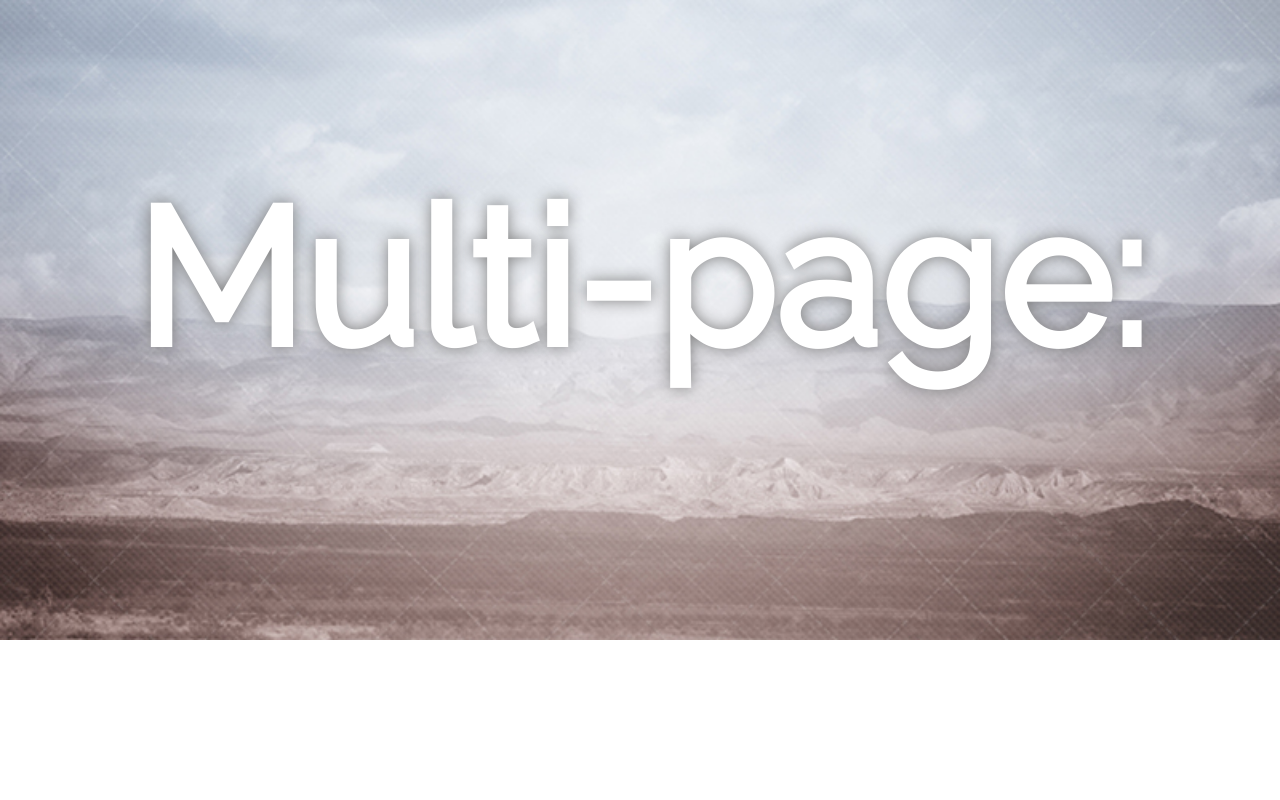
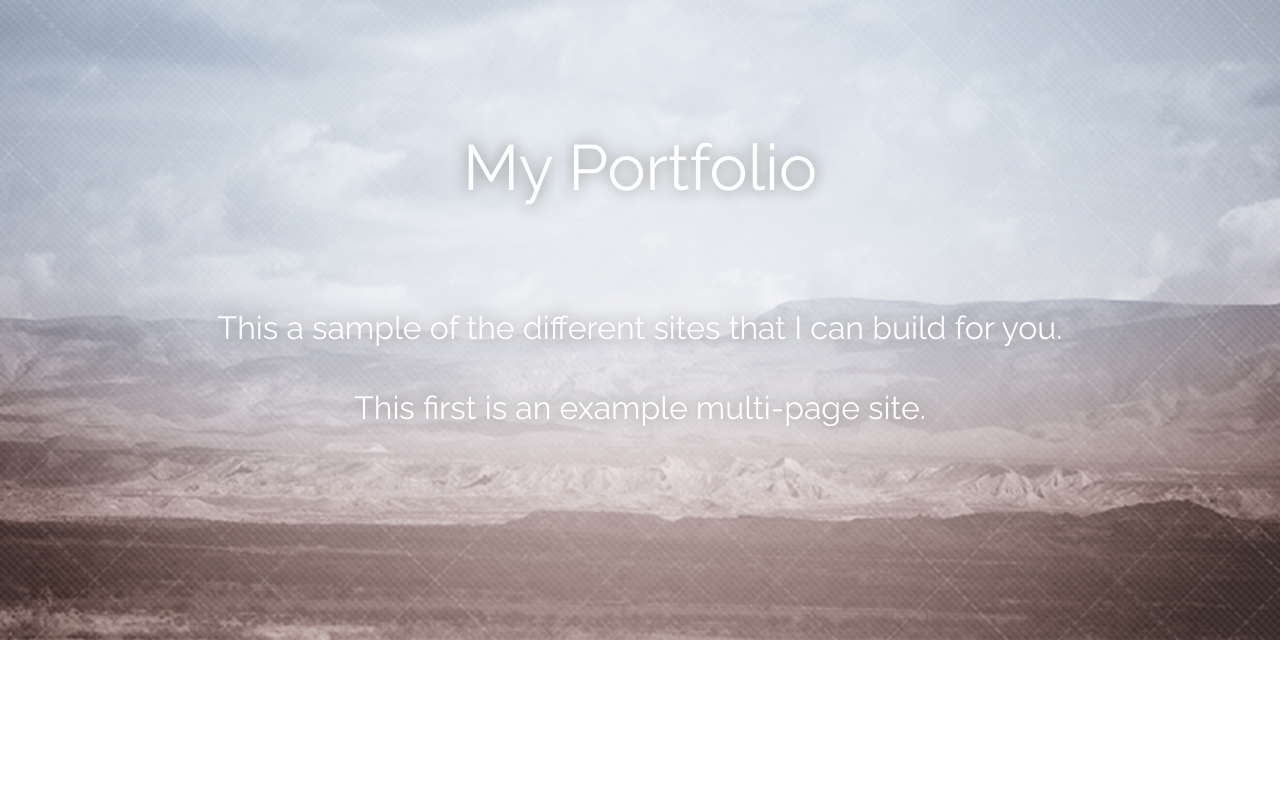
Before and after one commit to Koriganp/koriganpayne, a PHP site: page /portfolio/index.php in a window 1280 px wide. Shown: the part 66-866 px from the top of the page. Run offline with PHP 8.4, Linux system fonts and the light colour scheme; some libraries are stand-ins or nearby versions.

Commit message:
updated portfolio page

```diff
--- a/public_html/portfolio/index.php
+++ b/public_html/portfolio/index.php
@@ -15,7 +15,11 @@ require_once("../php/partials/head-utils.php");
 
 		<section class="parallax-content">
 			<div class="parallax">
-				<h1 class="content animated zoomIn">Multi-page:</h1>
+				<h1 class="pt-5 port animated zoomIn">My Portfolio</h1>
+				<div class="port-content">
+					<p>This a sample of the different sites that I can build for you.</p>
+					<p>This first is an example multi-page site.</p>
+				</div>
 			</div>
 		</section>
 
@@ -34,7 +38,10 @@ require_once("../php/partials/head-utils.php");
 
 		<section class="parallax-content parallax-content-2">
 			<div class="parallax">
-				<h1 id="static" class="content animated">Static:</h1>
+				<h1 id="static" class="port animated pt-5">Another Example</h1>
+				<div class="port-content">
+					<p>This second example is of a single static page.</p>
+				</div>
 			</div>
 		</section>
 
@@ -53,7 +60,11 @@ require_once("../php/partials/head-utils.php");
 
 		<section class="parallax-content parallax-content-3">
 			<div class="parallax">
-				<h1 id="para" class="content animated">Parallax:</h1>
+				<h1 id="para" class="port animated pt-5">Final Example</h1>
+				<div class="port-content">
+					<p>This third example is of a single static page, with a parallax effect.</p>
+					<p>The images are layered differently than content.</p>
+				</div>
 			</div>
 		</section>
 
--- a/public_html/styles/main.css
+++ b/public_html/styles/main.css
@@ -84,6 +84,21 @@ body, html {
 		text-align: center;
 		text-shadow: 0 0 1rem gray;
 	}
+	.port {
+		color: white;
+		font-size: 4rem;
+		line-height: 15rem;
+		font-weight: 500;
+		text-align: center;
+		text-shadow: 0 0 1rem gray;
+	}
+	.port-content {
+		color: white;
+		font-size: 2rem;
+		line-height: 4rem;
+		text-align: center;
+		text-shadow: 0 0 1rem gray;
+	}
 }
 
 /*xs to 0*/
@@ -104,6 +119,19 @@ body, html {
 		font-weight: 700;
 		text-align: center;
 		text-shadow: 0 0 1rem gray;
+	}
+	.port {
+		color: white;
+		font-size: 3rem;
+		line-height: 10rem;
+		font-weight: 500;
+		text-align: center;
+	}
+	.port-content {
+		color: white;
+		font-size: 1.5rem;
+		line-height: 3rem;
+		text-align: center;
 	}
 }
 
```
Also changed, not shown: public_html/portfolio/sample-sites/landscape-site/css/style.css (+13 -0 lines).
